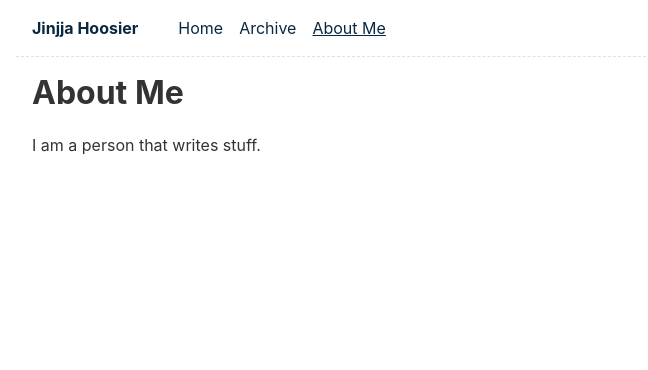
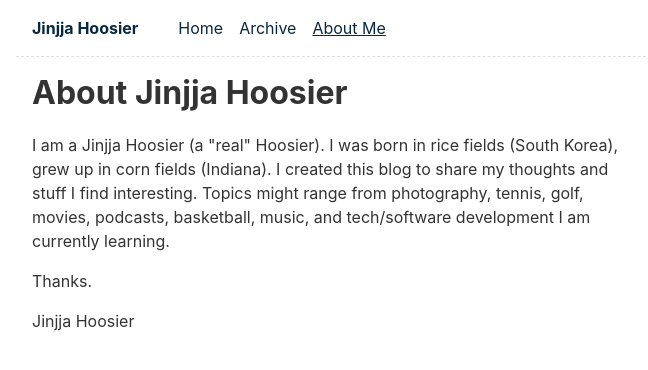
Before and after one commit to simonhlee97/sushispicelatte, an Eleventy site: page content/about/index.md in a window 1280 px wide. Shown: the whole page, without its empty margins (304-952 px from the left). Built offline with nearby package versions, Linux system fonts and the light colour scheme; Eleventy itself is replaced by a stand-in of ours; files that its build step writes are made by us from their sources.

Commit message:
update about page

```diff
--- a/content/about/index.md
+++ b/content/about/index.md
@@ -4,6 +4,10 @@ eleventyNavigation:
   key: About Me
   order: 3
 ---
-# About Me
+# About Jinjja Hoosier
 
-I am a person that writes stuff.
+I am a Jinjja Hoosier (a "real" Hoosier). I was born in rice fields (South Korea), grew up in corn fields (Indiana). I created this blog to share my thoughts and stuff I find interesting. Topics might range from photography, tennis, golf, movies, podcasts, basketball, music, and tech/software development I am currently learning.
+
+Thanks.
+
+Jinjja Hoosier
```
